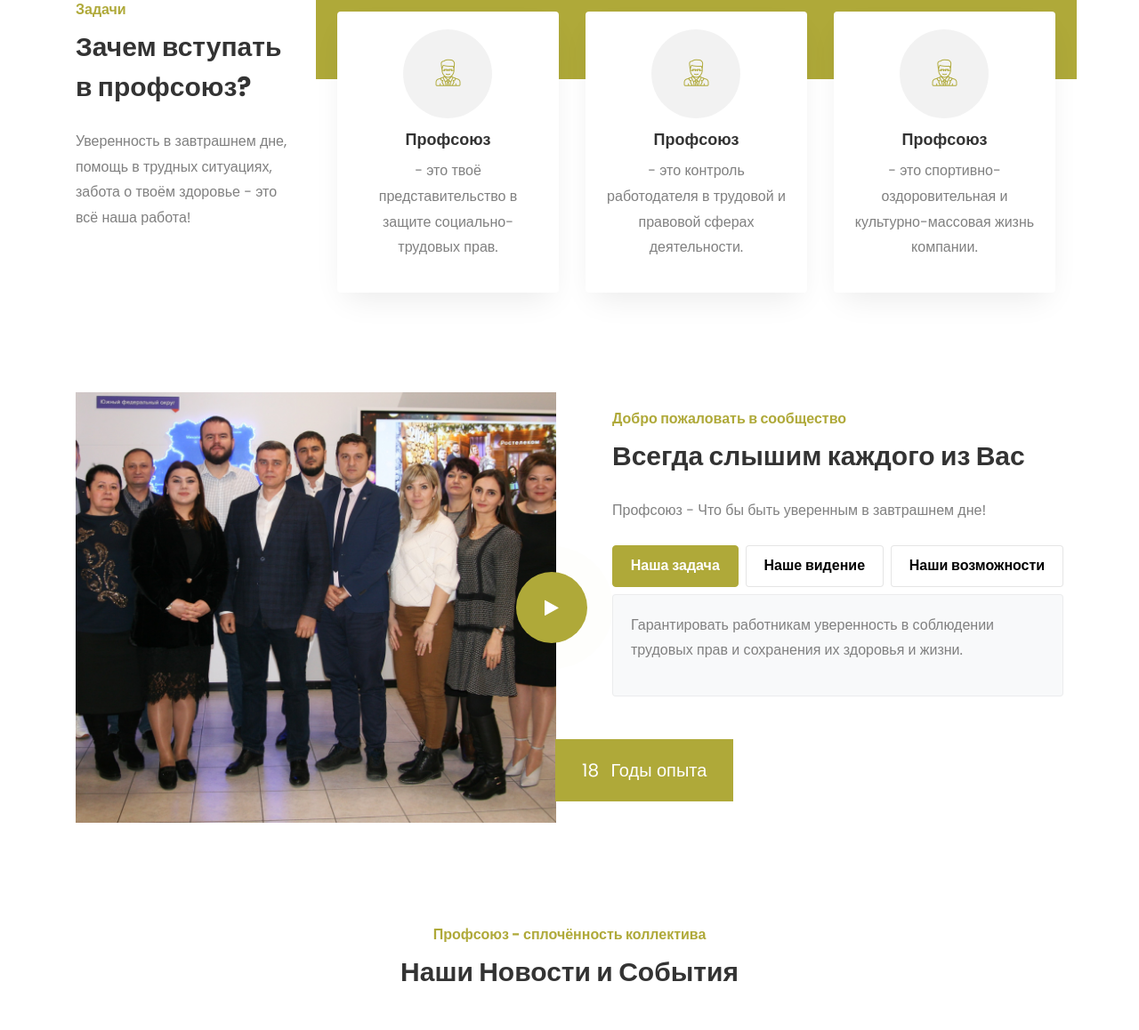
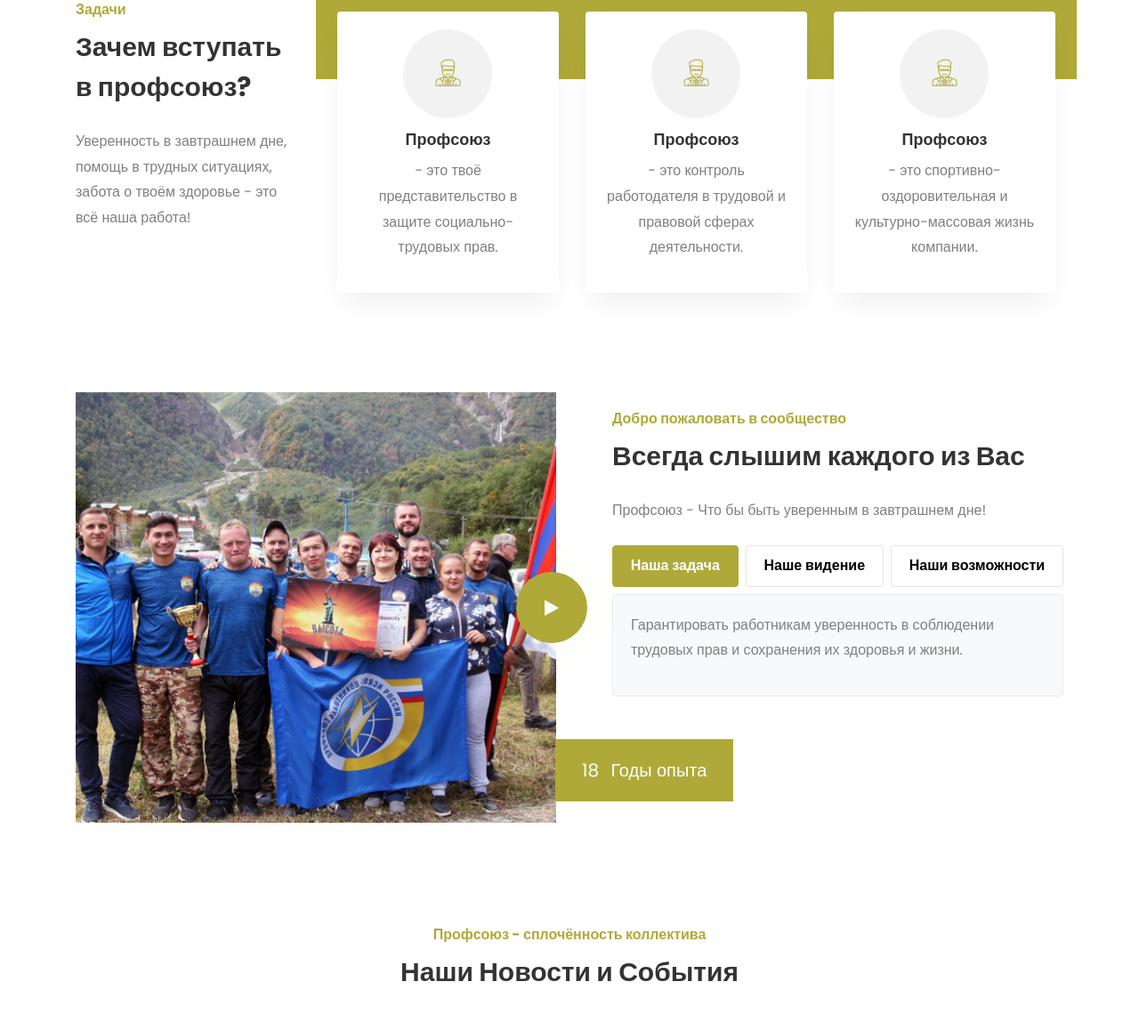
Before and after one commit to Senator23rus/Prof_site_v.3.0, a Django app: page / in a window 1280 px wide. Shown: the part 851-2009 px from the top of the page at 89% size. Run offline with Django 4.2, Linux system fonts and the light colour scheme; some libraries are stand-ins or nearby versions; some web fonts are replaced.

Commit message:
add photo

```diff
--- a/templates/index.html
+++ b/templates/index.html
@@ -124,7 +124,7 @@
     	<div class="container">
     		<div class="row d-flex">
     			<div class="col-md-6 d-flex">
-    				<div class="img img-video d-flex align-self-stretch align-items-center justify-content-center justify-content-md-end" style="background-image:url(static/images/Общая.JPG);">
+    				<div class="img img-video d-flex align-self-stretch align-items-center justify-content-center justify-content-md-end" style="background-image:url(static/images/турслет1.JPG);">
     					<a href="static/video/Video_1.mp4" class="icon-video popup-vimeo d-flex justify-content-center align-items-center">
     						<span class="icon-play"></span>
     					</a>
```
Also changed, not shown: static/images/турслет1.JPG (added).
